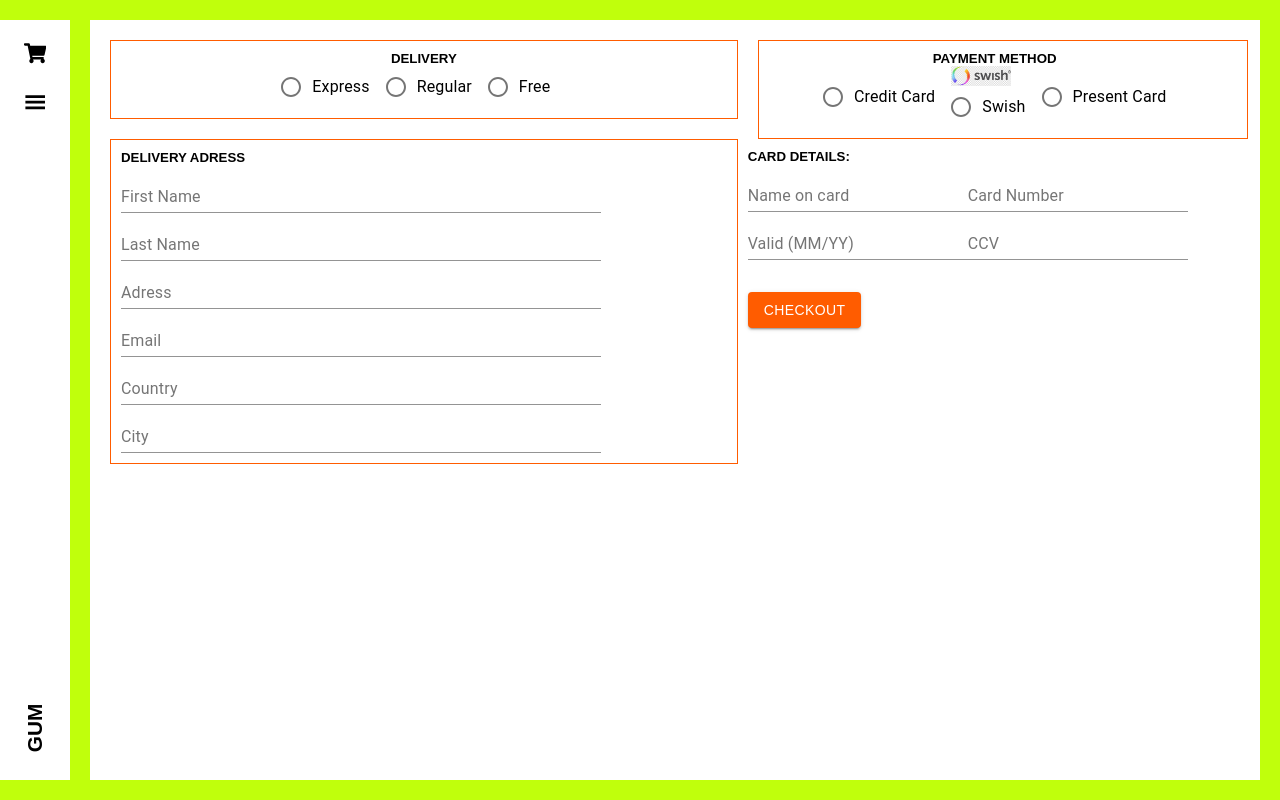
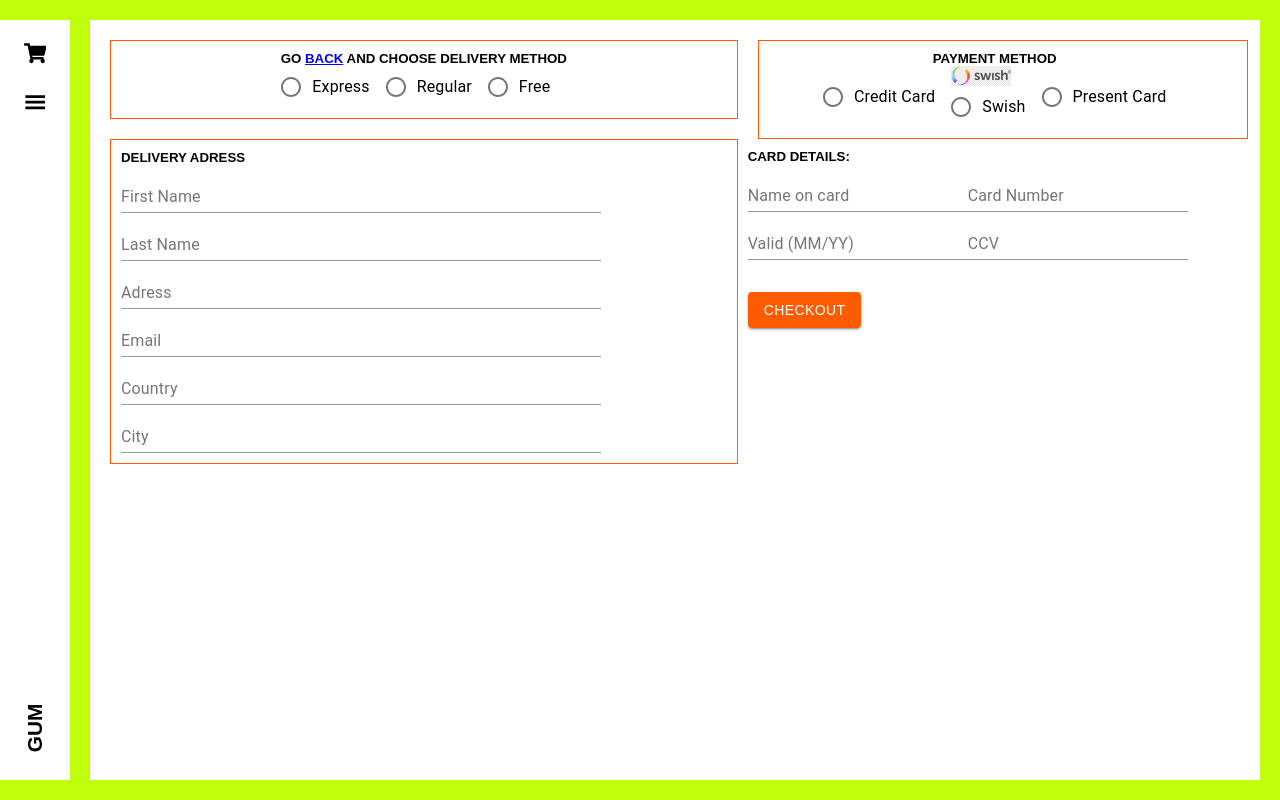
Before and after one commit to MTLY-1610/ESHOP-GUM, a React (Create React App) app: page /payment in a window 1280 px wide. Built offline with nearby package versions, Linux system fonts and the light colour scheme; a web font is replaced by a local one.

Commit message:
finsihed functionlaity validation

```diff
--- a/src/components/Cart.tsx
+++ b/src/components/Cart.tsx
@@ -17,8 +17,6 @@ class Cart extends React.Component<Props, State> {
   isChecked = () => {};
   render() {
     return (
-      <div className="flex-cart">
-        <div className="box-for-flex">
       <ShoppingCartConsumer>
         {value =>
           value.shoppingCart.length === 0 ? (
@@ -26,12 +24,16 @@ class Cart extends React.Component<Props, State> {
               <div style={emptyCartDiv}>
                 <MdShoppingBasket id="shoppingbasket" />
                 <h2>Your cart is currently empty</h2>
-                    <Button id="next-button" variant="contained" color="primary" href="PRODUCTS">
-                    CONTINUE SHOPPING
-                    </Button>
+                <Link to="/products">
+                  <h3>Continue Shopping</h3>
+                </Link>
               </div>
             </div>
           ) : (
+            <div className="flex-cart">
+              <div className="box-for-flex">
+                <ShoppingCartConsumer>
+                  {value => (
                     <>
                       <div className="cart-img-info-div-header">
                         <h3>Shopping Cart</h3>
@@ -40,8 +42,7 @@ class Cart extends React.Component<Props, State> {
                         return <CartRow item={item} />;
                       })}
                     </>
-              )
-            }
+                  )}
                 </ShoppingCartConsumer>
               </div>
 
@@ -49,6 +50,9 @@ class Cart extends React.Component<Props, State> {
                 <TotalBox isChecked={this.isChecked} />
               </div>
             </div>
+          )
+        }
+      </ShoppingCartConsumer>
     );
   }
 }
@@ -75,8 +79,7 @@ const displayFlexDiv: React.CSSProperties = {
   height: "100%",
   width: "100%",
   display: "flex",
-  marginLeft: "165px",
-  alignItems: "flex-end",
+  alignItems: "center",
   justifyContent: "center",
   flexDirection: "column"
 };
--- a/src/components/Checkout.tsx
+++ b/src/components/Checkout.tsx
@@ -11,32 +11,33 @@ export interface State {}
 class Checkout extends React.Component<Props, State> {
   render() {
     return (
-      <div className="checkout-flex">
-        <CheckoutConsumer>
-          {value => (value.fullname === "" ? <></> : <h3>Order summary</h3>)}
-        </CheckoutConsumer>
       <ShoppingCartConsumer>
         {value =>
           value.shoppingCart.length === 0 ? (
-              <></>
+            <div style={flex}>
+              <h1>
+                Nothing in your summary, go back to{" "}
+                <Link to="/products">Products</Link>
+              </h1>
+            </div>
           ) : (
+            <div className="checkout-flex">
+              <h3>Order summary</h3>
+              <ShoppingCartConsumer>
+                {value =>
                   value.shoppingCart.map(cartRow => (
                     <div className="checkout-products">
                       <div className="checkout-products-brandmodel">
                         <h4>{cartRow.product.brand}</h4>
                         <h5>{cartRow.product.model}</h5>
                       </div>
-                  <h5>{cartRow.product.price}</h5>
+                      <h5>{cartRow.product.price}$</h5>
                     </div>
                   ))
-            )
                 }
               </ShoppingCartConsumer>
               <ShoppingCartConsumer>
-          {value =>
-            value.shoppingCart.length === 0 ? (
-              <></>
-            ) : (
+                {value => (
                   <div className="checkout-shipping-total-wrapper">
                     <div className="checkout-shipping">
                       <h5>Shipping</h5>
@@ -47,17 +48,15 @@ class Checkout extends React.Component<Props, State> {
                     </div>
                     <div className="checkout-total">
                       <h5>Total</h5>
-                  <h5>{value.totalAmount() + Number(value.shippingAmount)}$</h5>
+                      <h5>
+                        {value.totalAmount() + Number(value.shippingAmount)}$
+                      </h5>
                     </div>
                   </div>
-            )
-          }
+                )}
               </ShoppingCartConsumer>
               <CheckoutConsumer>
-          {value =>
-            value.fullname === "" ? (
-              <></>
-            ) : (
+                {value => (
                   <div className="checkout-delivery-payment-wrapper">
                     <div className="checkout-delivery">
                       <h3>Delivery</h3>
@@ -80,26 +79,25 @@ class Checkout extends React.Component<Props, State> {
                       )}
                     </div>
                   </div>
-            )
-          }
+                )}
               </CheckoutConsumer>
-        <CheckoutConsumer>
-          {value =>
-            value.fullname === "" ? (
-              <h1>
-                NOTHING IN YOUR SUMMARY, GO TO{" "}
-                <Link to="/products">PRODUCTS</Link>
-              </h1>
-            ) : (
               <Link to="/confirmation">
                 <Button>Confirm order</Button>
               </Link>
+            </div>
           )
         }
-        </CheckoutConsumer>
-      </div>
+      </ShoppingCartConsumer>
     );
   }
 }
 
+const flex: React.CSSProperties = {
+  display: "flex",
+  alignItems: "center",
+  justifyContent: "center",
+  width: "100%",
+  height: "100%"
+};
+
 export default Checkout;
--- a/src/components/DeliveryMethods.tsx
+++ b/src/components/DeliveryMethods.tsx
@@ -3,6 +3,7 @@ import FormControlLabel from "@material-ui/core/FormControlLabel";
 import { ShoppingCartConsumer } from "../contexts/CartContext";
 import Radio from "@material-ui/core/Radio";
 import { RadioGroup, FormControl } from "@material-ui/core";
+import { Link } from "react-router-dom";
 
 export interface Props {
   checkDelivery: (
@@ -16,6 +17,46 @@ export interface State {}
 class DeliveryMethods extends React.Component<Props, State> {
   render() {
     return (
+      <ShoppingCartConsumer>
+        {value =>
+          value.radio !== "Free" &&
+          value.radio !== "Regular" &&
+          value.radio !== "Express" ? (
+            <div className="payment-delivery-method">
+              <div className="delivery-Solution">
+                <h5 className="headers">
+                  GO <Link to="/cart">BACK</Link> AND CHOOSE DELIVERY METHOD
+                </h5>
+
+                <RadioGroup onChange={this.props.checkDelivery} style={flex}>
+                  <FormControlLabel
+                    value="Express"
+                    control={<Radio color="primary" />}
+                    label="Express"
+                    labelPlacement="end"
+                    checked={value.expressChecked()}
+                    disabled={value.expressChecked()}
+                  />
+                  <FormControlLabel
+                    value="Regular"
+                    control={<Radio color="primary" />}
+                    label="Regular"
+                    labelPlacement="end"
+                    checked={value.regularChecked()}
+                    disabled={value.regularChecked()}
+                  />
+                  <FormControlLabel
+                    value="Free"
+                    control={<Radio color="primary" />}
+                    label="Free"
+                    labelPlacement="end"
+                    checked={value.freeChecked()}
+                    disabled={value.freeChecked()}
+                  />
+                </RadioGroup>
+              </div>
+            </div>
+          ) : (
             <div className="payment-delivery-method">
               <div className="delivery-Solution">
                 <h5 className="headers">DELIVERY</h5>
@@ -26,22 +67,31 @@ class DeliveryMethods extends React.Component<Props, State> {
                     control={<Radio color="primary" />}
                     label="Express"
                     labelPlacement="end"
+                    checked={value.expressChecked()}
+                    disabled={value.expressChecked()}
                   />
                   <FormControlLabel
                     value="Regular"
                     control={<Radio color="primary" />}
                     label="Regular"
                     labelPlacement="end"
+                    checked={value.regularChecked()}
+                    disabled={value.regularChecked()}
                   />
                   <FormControlLabel
                     value="Free"
                     control={<Radio color="primary" />}
                     label="Free"
                     labelPlacement="end"
+                    checked={value.freeChecked()}
+                    disabled={value.freeChecked()}
                   />
                 </RadioGroup>
               </div>
             </div>
+          )
+        }
+      </ShoppingCartConsumer>
     );
   }
 }
--- a/src/components/Home.tsx
+++ b/src/components/Home.tsx
@@ -30,8 +30,8 @@ const width: React.CSSProperties = {
 const styling: React.CSSProperties = {
   width: "99%",
   height: "98%",
-  backgroundImage:
-    "/images/sweet-liberty.png",
+  backgroundImage: "url(../../images/sweet-liberty.png)",
+
   backgroundPosition: "center",
   backgroundRepeat: "no-repeat",
   backgroundSize: "cover",
--- a/src/contexts/CartContext.tsx
+++ b/src/contexts/CartContext.tsx
@@ -13,8 +13,12 @@ const defaultState = {
   removeCartRow: () => {},
   shipping: () => 0,
   totalAmount: () => 0,
+  expressChecked: () => false,
+  regularChecked: () => false,
+  freeChecked: () => false,
   shippingAmount: 0,
   date: 0,
+  radio: "",
   isDateTrue: false
 };
 
@@ -27,9 +31,13 @@ export interface State {
   removeCartRow: (id: number, count: number) => void;
   shoppingCart: Array<CartItem>;
   totalAmount: () => number;
+  expressChecked: () => boolean;
+  regularChecked: () => boolean;
+  freeChecked: () => boolean;
   shipping: (event: React.ChangeEvent<HTMLInputElement>, value: string) => void;
   shippingAmount: string | number;
   date: number | string;
+  radio: string;
 
   isDateTrue: boolean;
 }
@@ -42,12 +50,38 @@ class ShoppingCartProvider extends React.Component<Props, State> {
       shoppingCart: [],
       removeCartRow: this.removeCartRow,
       totalAmount: this.totalAmount,
+      expressChecked: this.expressChecked,
+      regularChecked: this.regularChecked,
+      freeChecked: this.freeChecked,
       isDateTrue: false,
       date: 0,
+      radio: "",
       shipping: this.shipping,
       shippingAmount: 0
     };
   }
+
+  expressChecked = () => {
+    if (this.state.radio === "Express") {
+      return true;
+    } else {
+      return false;
+    }
+  };
+  regularChecked = () => {
+    if (this.state.radio === "Regular") {
+      return true;
+    } else {
+      return false;
+    }
+  };
+  freeChecked = () => {
+    if (this.state.radio === "Free") {
+      return true;
+    } else {
+      return false;
+    }
+  };
 
   shipping = (event: React.ChangeEvent<HTMLInputElement>, value: string) => {
     let newDate = new Date();
@@ -75,14 +109,17 @@ class ShoppingCartProvider extends React.Component<Props, State> {
     }
 
     if (event.target.value === "Free") {
+      this.setState({ radio: "Free" });
       this.setState({ isDateTrue: true });
       this.setState({ date: free });
       this.setState({ shippingAmount: 0 });
     } else if (event.target.value === "Regular") {
+      this.setState({ radio: "Regular" });
       this.setState({ isDateTrue: true });
       this.setState({ shippingAmount: "19" });
       this.setState({ date: regular });
     } else if (event.target.value === "Express") {
+      this.setState({ radio: "Express" });
       this.setState({ isDateTrue: true });
       this.setState({ date: express });
       this.setState({ shippingAmount: "29" });
```
Lines whose indentation alone changed are shown as unchanged.
